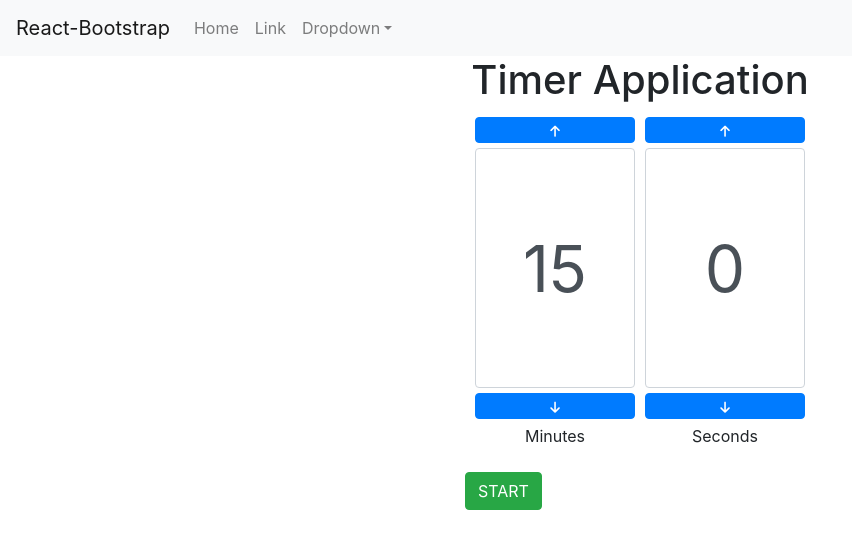
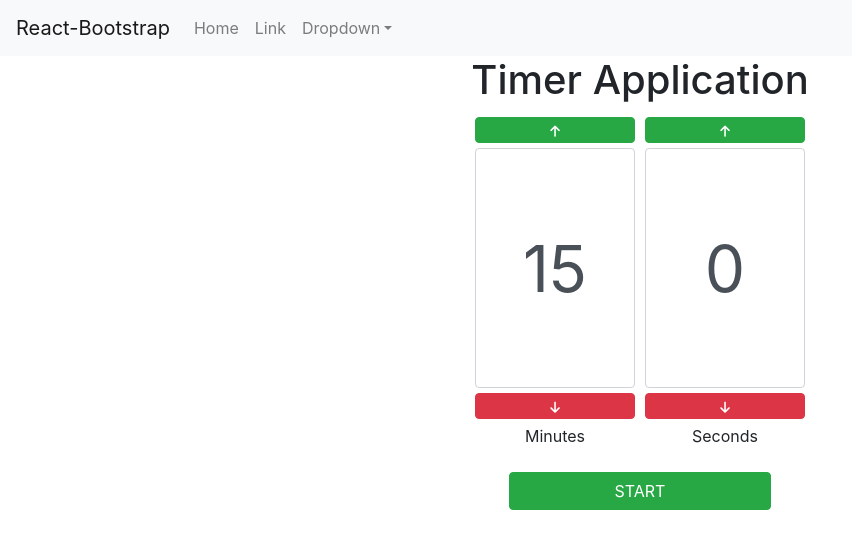
Before and after one commit to ikemous/react-applications, a React (Create React App) app: page /timer in a window 1280 px wide. Shown: the top 548 px of the page, without its empty margins (0-852 px from the left). Built offline with nearby package versions, Linux system fonts and the light colour scheme.

Commit message:
dynamic STYLES!!!

```diff
--- a/src/pages/TimerPage.js
+++ b/src/pages/TimerPage.js
@@ -1,6 +1,5 @@
 import React, { useState, useEffect } from "react";
 import "./timerPage.css";
-import { BsArrowUpShort, BsArrowDownShort } from "react-icons/bs"
 import { Form, Col, Container, Row, Button } from "react-bootstrap";
 import { useSelector, useDispatch } from "react-redux";
 import { updateMinutes, decreaseMinutes, updateSeconds, decreaseSeconds } from "../redux/actions";
@@ -14,7 +13,7 @@ function TimerPage() {
 
     useEffect(() => {
         let interval = null;
-        if(started)  {
+        if(started && seconds > 0 && minutes >= 0)  {
             interval = setInterval(() => {
                 if(seconds > 0) dispatch(decreaseSeconds());
                 else {
@@ -23,6 +22,7 @@ function TimerPage() {
                 }
             }, 1000);
         }
+        else if(seconds === 0 && minutes === 0) setStarted(false);
         return () => clearInterval(interval);
     }, [started, minutes, seconds, dispatch]);
 
@@ -89,15 +89,26 @@ function TimerPage() {
                                 <Button
                                     name="add"
                                     className="quickButton"
+                                    variant="success"
                                     onClick={handleMinutesClick}
+                                    disabled={started?true:false}
                                 >
                                     <i className="fas fa-arrow-up arrows"></i>
                                 </Button>
-                                <Form.Control value={minutes} onChange={handleMinuteChange} id="minutes" className="timer" />
+                                <Form.Control
+                                    value={minutes}
+                                    onChange={handleMinuteChange}
+                                    id="minutes"
+                                    className="timer"
+                                    style={(started && minutes === 0 && seconds >= 30)? {background:"#FFCC00 "}:(started && minutes === 0 && seconds <= 29)?{background:"red"}:{}}
+                                    disabled={started?true:false}
+                                />
                                 <Button
                                     name="minus"
                                     className="quickButton"
+                                    variant="danger"
                                     onClick={handleMinutesClick}
+                                    disabled={started?true:false}
                                 >
                                     <i className="fas fa-arrow-down arrows"></i>
                                 </Button>
@@ -109,15 +120,26 @@ function TimerPage() {
                                 <Button
                                     name="add"
                                     className="quickButton"
+                                    variant="success"
                                     onClick={handleSecondsClick}
+                                    disabled={started?true:false}
                                 >
                                     <i className="fas fa-arrow-up arrows"></i>
                                 </Button>
-                                <Form.Control value={seconds} onChange={handleSecondsChange} id="seconds" className="timer" />
+                                <Form.Control
+                                    value={seconds}
+                                    onChange={handleSecondsChange}
+                                    id="seconds"
+                                    className="timer"
+                                    style={(started && minutes === 0 && seconds >= 30)? {background:"#FFCC00 "}:(started && minutes === 0 && seconds <= 29)?{background:"red"}:{}}
+                                    disabled={started?true:false}
+                                />
                                 <Button
                                     name="minus"
                                     className="quickButton"
+                                    variant="danger"
                                     onClick={handleSecondsClick}
+                                    disabled={started?true:false}
                                 >
                                     <i className="fas fa-arrow-down arrows"></i>
                                 </Button>
@@ -126,12 +148,13 @@ function TimerPage() {
                         </Col>
                     </Form.Row>
                     <Form.Row>
-                        <Form.Group>
+                        <Form.Group style={{width: "100%"}}>
                             <Button
-                            variant={started?"danger":"success"}
-                                onClick={
-                                    () => started?setStarted(false):setStarted(true)
-                                }
+                                style={{width: "75%"}}
+                                variant={started?"danger":"success"}
+                                    onClick={
+                                        () => started?setStarted(false):setStarted(true)
+                                    }
                             >
                                 {started?"STOP":"START"}
                             </Button>
```
